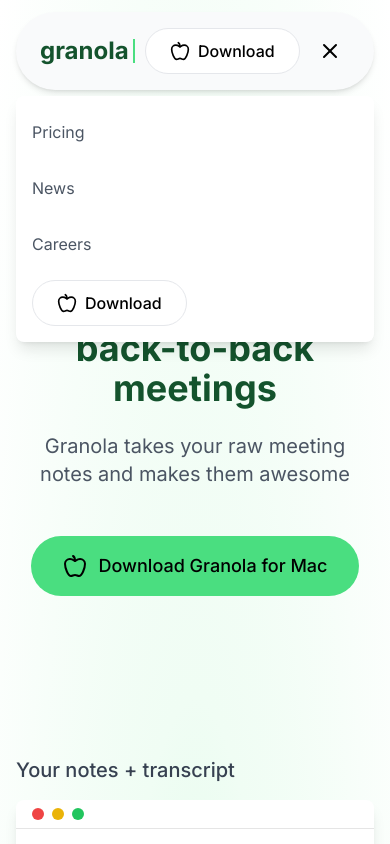
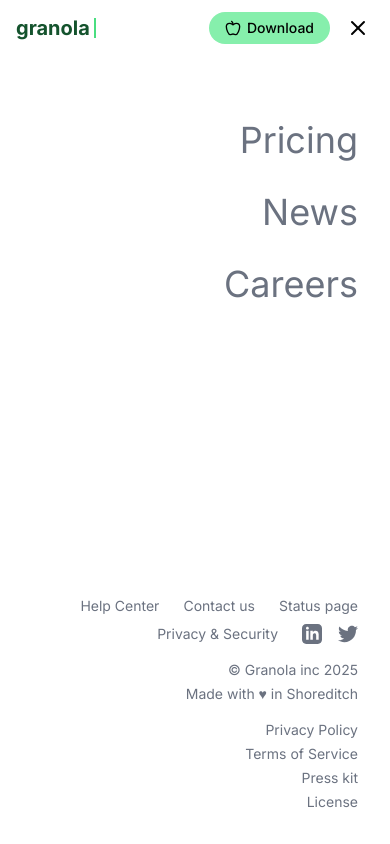
Before and after one commit to m-musaz/technical-task, a Next.js app: page / in a window 390 px wide. Both pictures are taken after a click on the button 330 px from the left and 51 px from the top of the page. Shown: the top 844 px of the page. Built offline with nearby package versions, Linux system fonts and the light colour scheme.

Commit message:
refactor: update navigation bar for mobile and desktop views
Ensure mobile view matches design and revert desktop view to original state.

Co-authored-by: Muhammad Musa Zulfiqar <102730785+m-musaz@users.noreply.github.com>

```diff
--- a/components/header.tsx
+++ b/components/header.tsx
@@ -25,35 +25,55 @@ export default function Header() {
   }, [scrolled])
 
   return (
-    <header className="sticky top-0 z-50 px-4 py-3">
-      <div className="max-w-6xl mx-auto bg-gray-50 rounded-full shadow-md px-6 py-4 flex items-center justify-between">
+    <header className="sticky top-0 z-50 bg-white">
+      {/* Desktop Navigation - Centered with max-width */}
+      <div className="hidden md:flex justify-center px-4 py-3">
+        <div className="w-full max-w-2xl bg-gray-50 rounded-full shadow-md px-5 py-3 flex items-center justify-between">
           <div className="flex items-center">
-          <Link href="/" className="text-2xl font-bold text-green-900 flex items-center">
+            <Link href="/" className="text-xl font-bold text-green-900 flex items-center">
               granola
-            <span className="ml-1 h-6 w-0.5 bg-green-400"></span>
+              <span className="ml-1 h-5 w-0.5 bg-green-400"></span>
             </Link>
           </div>
-        <div className="hidden md:flex items-center space-x-8">
-          <Link href="/pricing" className="text-gray-500 hover:text-gray-700 font-medium">
+          <div className="flex items-center space-x-6">
+            <Link href="/pricing" className="text-gray-500 hover:text-gray-700 font-medium text-sm">
               Pricing
             </Link>
-          <Link href="/news" className="text-gray-500 hover:text-gray-700 font-medium">
+            <Link href="/news" className="text-gray-500 hover:text-gray-700 font-medium text-sm">
               News
             </Link>
-          <Link href="/careers" className="text-gray-500 hover:text-gray-700 font-medium">
+            <Link href="/careers" className="text-gray-500 hover:text-gray-700 font-medium text-sm">
               Careers
             </Link>
-        </div>
             <Link
               href="/download"
-          className={`flex items-center space-x-2 rounded-full px-6 py-2.5 transition-colors duration-300 ${
+              className={`flex items-center space-x-1.5 rounded-full px-4 py-1.5 transition-colors duration-300 text-sm ${
                 scrolled ? "bg-green-300 hover:bg-green-400" : "bg-white border border-gray-200 hover:bg-gray-50"
               }`}
             >
-          <AppleIcon className="h-5 w-5" />
+              <AppleIcon className="h-4 w-4" />
               <span className="font-medium">Download</span>
             </Link>
-        <div className="md:hidden">
+          </div>
+        </div>
+      </div>
+
+      {/* Mobile Navigation - Full width with hamburger */}
+      <div className="md:hidden px-4 py-3 flex items-center justify-between">
+        <Link href="/" className="text-xl font-bold text-green-900 flex items-center">
+          granola
+          <span className="ml-1 h-5 w-0.5 bg-green-400"></span>
+        </Link>
+        <div className="flex items-center space-x-3">
+          <Link
+            href="/download"
+            className={`flex items-center space-x-1.5 rounded-full px-4 py-1.5 transition-colors duration-300 text-sm ${
+              scrolled ? "bg-green-300 hover:bg-green-400" : "bg-white border border-gray-200 hover:bg-gray-50"
+            }`}
+          >
+            <AppleIcon className="h-4 w-4" />
+            <span className="font-medium">Download</span>
+          </Link>
           <MobileMenu scrolled={scrolled} />
         </div>
       </div>
--- a/components/mobile-menu.tsx
+++ b/components/mobile-menu.tsx
@@ -9,32 +9,110 @@ export default function MobileMenu({ scrolled }: { scrolled: boolean }) {
 
   return (
     <div>
-      <button onClick={() => setIsOpen(!isOpen)} className="p-2">
+      <button onClick={() => setIsOpen(!isOpen)} className="p-1">
         {isOpen ? <X className="h-6 w-6" /> : <Menu className="h-6 w-6" />}
       </button>
 
       {isOpen && (
-        <div className="absolute top-20 left-0 right-0 bg-white shadow-lg z-50 p-4 rounded-lg m-4">
-          <div className="flex flex-col space-y-4">
-            <Link href="/pricing" className="text-gray-600 hover:text-gray-900 py-2" onClick={() => setIsOpen(false)}>
+        <div className="fixed inset-0 bg-white z-50 flex flex-col">
+          {/* Menu Header */}
+          <div className="px-4 py-3 flex items-center justify-between">
+            <Link
+              href="/"
+              className="text-xl font-bold text-green-900 flex items-center"
+              onClick={() => setIsOpen(false)}
+            >
+              granola
+              <span className="ml-1 h-5 w-0.5 bg-green-400"></span>
+            </Link>
+            <div className="flex items-center space-x-3">
+              <Link
+                href="/download"
+                className="flex items-center space-x-1.5 rounded-full px-4 py-1.5 text-sm bg-green-300"
+                onClick={() => setIsOpen(false)}
+              >
+                <AppleIcon className="h-4 w-4" />
+                <span className="font-medium">Download</span>
+              </Link>
+              <button onClick={() => setIsOpen(false)} className="p-1">
+                <X className="h-6 w-6" />
+              </button>
+            </div>
+          </div>
+
+          {/* Main Navigation Links */}
+          <div className="flex flex-col items-end space-y-8 text-4xl text-gray-500 font-normal px-8 mt-16">
+            <Link href="/pricing" className="hover:text-gray-700" onClick={() => setIsOpen(false)}>
               Pricing
             </Link>
-            <Link href="/news" className="text-gray-600 hover:text-gray-900 py-2" onClick={() => setIsOpen(false)}>
+            <Link href="/news" className="hover:text-gray-700" onClick={() => setIsOpen(false)}>
               News
             </Link>
-            <Link href="/careers" className="text-gray-600 hover:text-gray-900 py-2" onClick={() => setIsOpen(false)}>
+            <Link href="/careers" className="hover:text-gray-700" onClick={() => setIsOpen(false)}>
               Careers
             </Link>
-            <Link
-              href="/download"
-              className={`flex items-center space-x-2 rounded-full px-6 py-2.5 transition-colors duration-300 w-fit ${
-                scrolled ? "bg-green-300 hover:bg-green-400" : "bg-white border border-gray-200 hover:bg-gray-50"
-              }`}
-              onClick={() => setIsOpen(false)}
-            >
-              <AppleIcon className="h-5 w-5" />
-              <span className="font-medium">Download</span>
-            </Link>
+          </div>
+
+          {/* Footer Links */}
+          <div className="mt-auto px-8 pb-8">
+            <div className="flex flex-wrap justify-end gap-x-6 gap-y-2 text-gray-500 text-sm mb-4">
+              <Link href="/help" className="hover:text-gray-700">
+                Help Center
+              </Link>
+              <Link href="/contact" className="hover:text-gray-700">
+                Contact us
+              </Link>
+              <Link href="/status" className="hover:text-gray-700">
+                Status page
+              </Link>
+              <Link href="/privacy" className="hover:text-gray-700">
+                Privacy & Security
+              </Link>
+              <div className="flex items-center space-x-4">
+                <Link href="https://linkedin.com" className="hover:text-gray-700">
+                  <svg
+                    xmlns="http://www.w3.org/2000/svg"
+                    width="20"
+                    height="20"
+                    viewBox="0 0 24 24"
+                    fill="currentColor"
+                  >
+                    <path d="M19 0h-14c-2.761 0-5 2.239-5 5v14c0 2.761 2.239 5 5 5h14c2.762 0 5-2.239 5-5v-14c0-2.761-2.238-5-5-5zm-11 19h-3v-11h3v11zm-1.5-12.268c-.966 0-1.75-.79-1.75-1.764s.784-1.764 1.75-1.764 1.75.79 1.75 1.764-.783 1.764-1.75 1.764zm13.5 12.268h-3v-5.604c0-3.368-4-3.113-4 0v5.604h-3v-11h3v1.765c1.396-2.586 7-2.777 7 2.476v6.759z" />
+                  </svg>
+                </Link>
+                <Link href="https://twitter.com" className="hover:text-gray-700">
+                  <svg
+                    xmlns="http://www.w3.org/2000/svg"
+                    width="20"
+                    height="20"
+                    viewBox="0 0 24 24"
+                    fill="currentColor"
+                  >
+                    <path d="M24 4.557c-.883.392-1.832.656-2.828.775 1.017-.609 1.798-1.574 2.165-2.724-.951.564-2.005.974-3.127 1.195-.897-.957-2.178-1.555-3.594-1.555-3.179 0-5.515 2.966-4.797 6.045-4.091-.205-7.719-2.165-10.148-5.144-1.29 2.213-.669 5.108 1.523 6.574-.806-.026-1.566-.247-2.229-.616-.054 2.281 1.581 4.415 3.949 4.89-.693.188-1.452.232-2.224.084.626 1.956 2.444 3.379 4.6 3.419-2.07 1.623-4.678 2.348-7.29 2.04 2.179 1.397 4.768 2.212 7.548 2.212 9.142 0 14.307-7.721 13.995-14.646.962-.695 1.797-1.562 2.457-2.549z" />
+                  </svg>
+                </Link>
+              </div>
+            </div>
+
+            <div className="text-right text-gray-500 text-sm space-y-1">
+              <p>© Granola inc 2025</p>
+              <p>Made with ♥ in Shoreditch</p>
+            </div>
+
+            <div className="flex flex-col items-end space-y-1 text-gray-500 text-sm mt-4">
+              <Link href="/privacy-policy" className="hover:text-gray-700">
+                Privacy Policy
+              </Link>
+              <Link href="/terms" className="hover:text-gray-700">
+                Terms of Service
+              </Link>
+              <Link href="/press" className="hover:text-gray-700">
+                Press kit
+              </Link>
+              <Link href="/license" className="hover:text-gray-700">
+                License
+              </Link>
+            </div>
           </div>
         </div>
       )}
```
Lines whose indentation alone changed are shown as unchanged.
